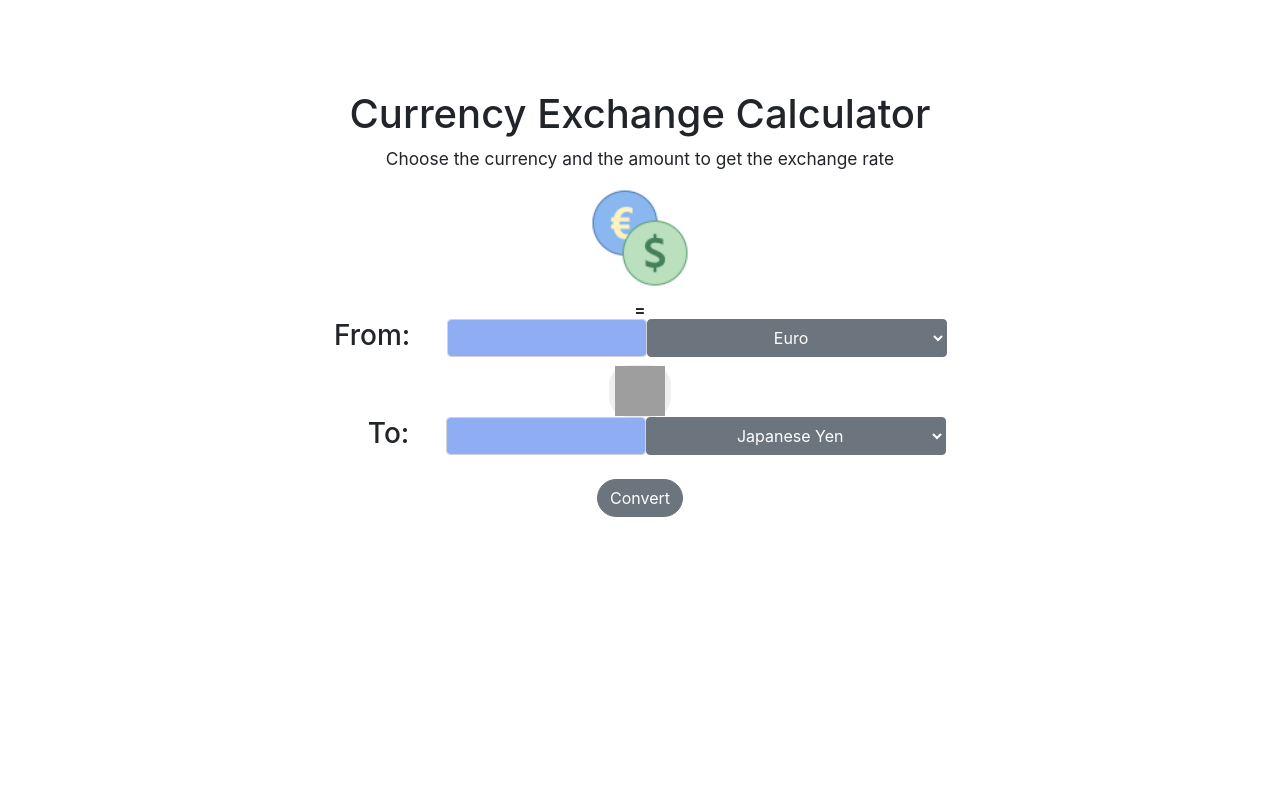
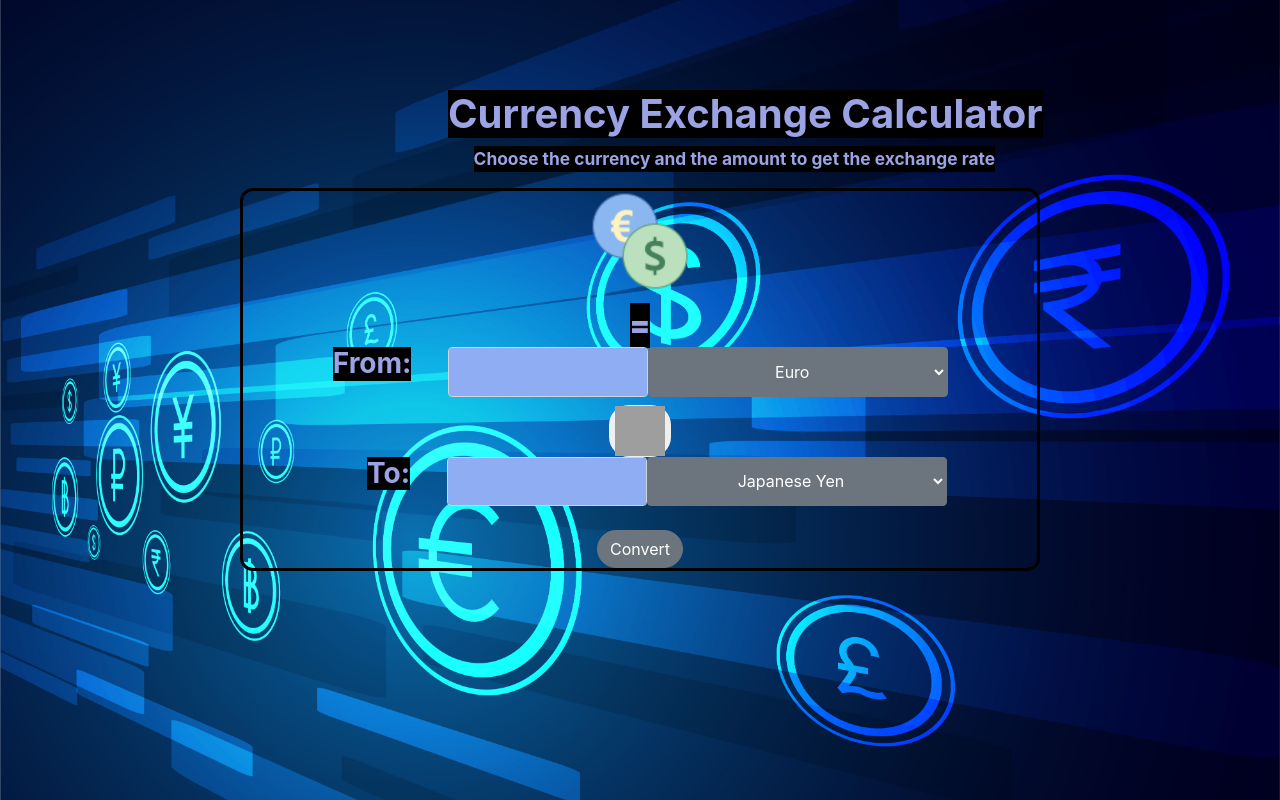
Before and after one commit to JarelSanders/Currency-Conversion, an Angular app: page / in a window 1280 px wide. Built offline with nearby package versions, Linux system fonts and the light colour scheme; no server answers; grey boxes are pictures that could not be loaded.

Commit message:
updated backgrount and made changes to font throught css

```diff
--- a/src/app/app.component.css
+++ b/src/app/app.component.css
@@ -1,16 +1,33 @@
-/* body{
-  background-color: #6c747e;
-} */
+h1, P{
+  color: #9ba3e4;
+  font-weight: bolder;
+  background-color: black;
+  /* width: fit-content; */
+/* border: 5px solid green; */
+/* padding: 10%; */
+}
 h1 {
-  display: flex;
+  /* display: flex;
+  justify-content: center; */
+  margin-top: 90px;
+
+}
+.intro{
+  /* width: fit-content; */
+  /* margin: 2% 20%; */
+    display: flex;
   justify-content: center;
-  margin-top: 90px;
+    /* border: 5px solid green; */
+  width: fit-content;
+  margin-left: 35%;
 }
-
 #instruction {
   display: flex;
   justify-content: center;
   font-size: 13pt;
+  /* border: 5px solid green; */
+  width: fit-content;
+  margin-left: 37%;
   /* margin-top: 90px; */
 }
 .container {
@@ -18,7 +35,7 @@ h1 {
   flex-direction: column;
   justify-content: center;
   border-radius: 13px;
-  /* border: 3px solid black; */
+  border: 3px solid black;
   /* background-color: rgb(71, 107, 90); */
   align-items: center;
   width: 50rem;
@@ -28,6 +45,23 @@ input::-webkit-outer-spin-button,
 input::-webkit-inner-spin-button {
   -webkit-appearance: none;
   margin: 0;
+}
+
+#from_rate_icon, #to_rate, #equal{
+  font-size: 31px;
+    color: #9ba3e4;
+  font-weight: bolder;
+  background-color: black;
+  font-weight: bolder;
+  display: flex;
+  justify-content: center;
+  padding-bottom: 0;
+}
+
+#equal{
+  font-size: 30px;
+  margin-top: 2px;
+   margin-bottom: 2px;
 }
 
 .inpt {
--- a/src/app/app.component.html
+++ b/src/app/app.component.html
@@ -1,5 +1,5 @@
-<h1>Currency Exchange Calculator</h1>
-<p id="instruction">
+<h1 class="intro">Currency Exchange Calculator</h1>
+<p id="instruction" >
   Choose the currency and the amount to get the exchange rate
 </p>
 <div class="container">
@@ -9,13 +9,19 @@
 
   <div class="switchElement">
     <div id="current-rate">
-      <span id="from_rate"
-        >{{ from_rate }}
-        <span id="from_rate_icon">{{ from_rate_icon }} </span></span
-      >
-      =
-      <span id="to_rate">{{ to_rate }} </span>
-      <span id="to_rate_icon"> {{ to_rate_icon }}</span>
+      <span id="from_rate">
+        {{ from_rate }}
+        <span id="from_rate_icon">
+          {{ from_rate_icon }}
+        </span>
+      </span>
+      <p id="equal">=</p>
+      <span id="to_rate">
+        {{ to_rate }}
+      </span>
+      <span id="to_rate_icon">
+        {{ to_rate_icon }}
+      </span>
     </div>
   </div>
 
@@ -23,7 +29,7 @@
   <div class="btn-grp input-group mb-3 user-group">
     <h3>
       <div id="from-group-container" class="dropdown input-group-prepend">
-        From:
+       <p>From:</p>
         <input
           class="form-control inpt"
           name=""
@@ -213,7 +219,7 @@
 
     <h3>
       <div id="to-group-container" class="dropdown input-group-prepend">
-        To:
+       <p>To:</p>
         <input
           class="form-control inpt"
           name=""
--- a/src/app/app.component.ts
+++ b/src/app/app.component.ts
@@ -1,33 +1,33 @@
-import { compileClassMetadata } from '@angular/compiler';
-import { Component, OnInit, Input, Output, NgModule } from '@angular/core';
-import { isConstructorDeclaration } from 'typescript';
+import { compileClassMetadata } from "@angular/compiler";
+import { Component, OnInit, Input, Output, NgModule } from "@angular/core";
+import { isConstructorDeclaration } from "typescript";
 
 @Component({
-  selector: 'app-root',
-  templateUrl: './app.component.html',
-  styleUrls: ['./app.component.css'],
+  selector: "app-root",
+  templateUrl: "./app.component.html",
+  styleUrls: ["./app.component.css"],
 })
 export class AppComponent implements OnInit {
-  title = 'currencyConversion';
+  title = "currencyConversion";
   onlineStatud: any;
   constructor() {}
   // showrate:boolean = false;
-  to_rate: string = '';
-  from_rate: string = '';
-  from_rate_icon: string = '';
-  to_rate_icon: string = '';
+  to_rate: string = "";
+  from_rate: string = "";
+  from_rate_icon: string = "";
+  to_rate_icon: string = "";
 
   ngOnInit(): void {}
 
   calculate = (): void => {
-    let currencyOne = document.getElementById('first-currency'); //select tag dropdown
-    let currencyTwo = document.getElementById('second-currency'); //select tag dropdown
-    let amountOne = document.getElementById('first-amount'); //from input tag
-    let amountTwo = document.getElementById('second-amount'); //to input tag
-    let rate = document.getElementById('current_rate');
-    let swap = document.getElementById('swap');
-    let from_rate_icon_ = document.getElementById('first-currency');
-    let to_rate_icon_ = document.getElementById('second-currency');
+    let currencyOne = document.getElementById("first-currency"); //select tag dropdown
+    let currencyTwo = document.getElementById("second-currency"); //select tag dropdown
+    let amountOne = document.getElementById("first-amount"); //from input tag
+    let amountTwo = document.getElementById("second-amount"); //to input tag
+    let rate = document.getElementById("current_rate");
+    let swap = document.getElementById("swap");
+    let from_rate_icon_ = document.getElementById("first-currency");
+    let to_rate_icon_ = document.getElementById("second-currency");
 
     let from_rate_icon = (<HTMLInputElement>from_rate_icon_).value;
     let to_rate_icon = (<HTMLInputElement>to_rate_icon_).value;
@@ -35,23 +35,24 @@ export class AppComponent implements OnInit {
     let second_currency = (<HTMLInputElement>currencyTwo).value;
     let final_amount = (<HTMLInputElement>amountOne).value;
     let amountTwo_ = (<HTMLInputElement>amountTwo).value;
-    if (final_amount === '') {
-      alert('Enter a value');
+    if (final_amount === "") {
+      alert("Enter a value");
     } else {
       //select tag dropdown
 
       var myHeaders = new Headers();
-      myHeaders.append('apikey', 'uTre7uxli89RppM2QV3e1uwHlvJSPZtu');
+
+      myHeaders.append("apikey", "xXma0EqQVkLcrfU49m9VxVTmSOaPdmrG");
 
       var requestOptions: any = {
-        method: 'GET',
-        redirect: 'follow',
+        method: "GET",
+        redirect: "follow",
         headers: myHeaders,
       };
-      const api_url = `https://api.apilayer.com/exchangerates_data/convert?to=${second_currency}&from=${first_currency}&amount=${final_amount}`;
+
+      const api_url = `https://api.apilayer.com/fixer/convert?to=${second_currency}&from=${first_currency}&amount=${final_amount}`;
       fetch(api_url, requestOptions)
         .then((response) => response.json())
-        // .then(result => console.log(result.query.amount, result.query.from, result.info.rate, result.query.to, result.result))
         .then((result) => {
           console.log(
             result.query.amount,
@@ -62,55 +63,55 @@ export class AppComponent implements OnInit {
           ),
             console.log(result),
             ((<HTMLInputElement>(
-              document.getElementById('second-amount')
+              document.getElementById("second-amount")
             )).value = result.result),
             // ((<HTMLInputElement>document.getElementById('from_rate')).value = first_currency),
-            ((<HTMLInputElement>document.getElementById('to_rate')).innerHTML =
+            ((<HTMLInputElement>document.getElementById("to_rate")).innerHTML =
               result.info.rate);
 
           // (<HTMLInputElement>document.getElementById('from_rate')).innerHTML = result.info.from
         })
 
-        .catch((error) => console.log('error', error));
+        .catch((error) => console.log("error", error));
 
-      ((<HTMLInputElement>document.getElementById('to_rate_icon')).innerText =
+      ((<HTMLInputElement>document.getElementById("to_rate_icon")).innerText =
         to_rate_icon),
         ((<HTMLInputElement>(
-          document.getElementById('from_rate_icon')
-        )).innerText = '1 ' + from_rate_icon);
+          document.getElementById("from_rate_icon")
+        )).innerText = "1 " + from_rate_icon);
 
       // (<HTMLInputElement>document.getElementById('second-amount')).textContent = result.query.amount;
 
-      currencyOne?.addEventListener('change', this.calculate);
-      currencyTwo?.addEventListener('change', this.calculate);
-      amountOne?.addEventListener('input', this.calculate);
+      currencyOne?.addEventListener("change", this.calculate);
+      currencyTwo?.addEventListener("change", this.calculate);
+      amountOne?.addEventListener("input", this.calculate);
     }
   };
 
   // swaps values
   switch = (): void => {
-    let a = (<HTMLInputElement>document.getElementById('first-amount')).value;
-    let b = (<HTMLInputElement>document.getElementById('second-amount')).value;
-    let c = (<HTMLInputElement>document.getElementById('to_rate')).innerHTML; // =  result.info.rate;
-    let d = (<HTMLInputElement>document.getElementById('from_rate')).innerHTML; //= result.query.from
-    let e = (<HTMLInputElement>document.getElementById('first-currency')).value;
-    let f = (<HTMLInputElement>document.getElementById('second-currency'))
+    let a = (<HTMLInputElement>document.getElementById("first-amount")).value;
+    let b = (<HTMLInputElement>document.getElementById("second-amount")).value;
+    let c = (<HTMLInputElement>document.getElementById("to_rate")).innerHTML; // =  result.info.rate;
+    let d = (<HTMLInputElement>document.getElementById("from_rate")).innerHTML; //= result.query.from
+    let e = (<HTMLInputElement>document.getElementById("first-currency")).value;
+    let f = (<HTMLInputElement>document.getElementById("second-currency"))
       .value;
-    let g = (<HTMLInputElement>document.getElementById('to_rate_icon')).value;
-    let h = (<HTMLInputElement>document.getElementById('from_rate_icon')).value;
+    let g = (<HTMLInputElement>document.getElementById("to_rate_icon")).value;
+    let h = (<HTMLInputElement>document.getElementById("from_rate_icon")).value;
 
     //swaps current values
     [a, b, c, d, e, f, g, h] = [b, a, c, d, f, e, h, g];
-    (<HTMLInputElement>document.getElementById('first-amount')).value = a; //swaps entered amount with second-amount
-    (<HTMLInputElement>document.getElementById('second-amount')).value = b; //swaps amount with entered first amount
+    (<HTMLInputElement>document.getElementById("first-amount")).value = a; //swaps entered amount with second-amount
+    (<HTMLInputElement>document.getElementById("second-amount")).value = b; //swaps amount with entered first amount
 
-    (<HTMLInputElement>document.getElementById('to_rate')).innerHTML = d + '  '; //swaps currency rate with from
-    (<HTMLInputElement>document.getElementById('from_rate')).innerHTML =
-      '1 ' + e; //swaps and set from rate to 1
+    (<HTMLInputElement>document.getElementById("to_rate")).innerHTML = d + "  "; //swaps currency rate with from
+    (<HTMLInputElement>document.getElementById("from_rate")).innerHTML =
+      "1 " + e; //swaps and set from rate to 1
 
     //swap currency option tag
-    (<HTMLInputElement>document.getElementById('second-currency')).value = f;
-    (<HTMLInputElement>document.getElementById('first-currency')).value = e;
+    (<HTMLInputElement>document.getElementById("second-currency")).value = f;
+    (<HTMLInputElement>document.getElementById("first-currency")).value = e;
 
     this.calculate();
   };
--- a/src/styles.css
+++ b/src/styles.css
@@ -3,3 +3,11 @@ body{
     /* background-color: #6c747e; */
     /* margin-bottom: 500px; */
   }
+
+  body{
+    background-image: url("..//src/assets/17454.jpg");
+    /* background-color: blue; */
+    background-size: cover;
+    background-position: 10% 29%;
+    background-repeat: no-repeat;
+  }
```
Also changed, not shown: src/assets/17454.jpg (added), 1 other file (tests, documents, lock files or other folders).
